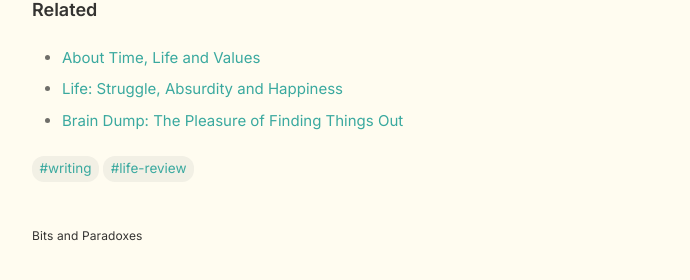
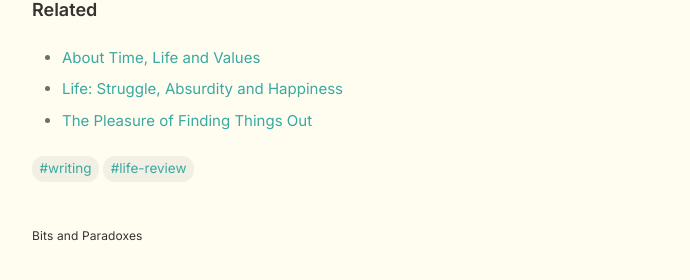
Before and after one commit to NISH1001/NISH1001.github.io, a Jekyll site: the page built from _posts/2024-01-01-2023-life-in-transition-same-different.markdown, in a window 1280 px wide and 900 px high, scrolled down 4472 px. Shown: the part 595-875 px from the top of the window, without its empty margins (293-983 px from the left). Built offline with Jekyll 4.4.1, drawn with Linux system fonts in a browser that asks for light colours; some of the changed text lies outside the part shown.

Commit message:
Update title for pleasure of finding thigns out

```diff
--- a/_posts/2021-06-24-pleasures-of-finding-things.markdown
+++ b/_posts/2021-06-24-pleasures-of-finding-things.markdown
@@ -1,6 +1,6 @@
 ---
 layout: post
-title:  "Brain Dump: The Pleasure of Finding Things Out"
+title:  "The Pleasure of Finding Things Out"
 date:   2021-06-24 00:20:30 +0545
 last_edited_on:   2021-06-24 20:40:00 +0545
 categories: writing
--- a/_posts/2024-01-01-2023-life-in-transition-same-different.markdown
+++ b/_posts/2024-01-01-2023-life-in-transition-same-different.markdown
@@ -78,8 +78,6 @@ One hill after another, a lot of hills. Random hills. And yet, here we are in th
 
 - [[About Time, Life and Values]]
 - [[Life: Struggle, Absurdity and Happiness]]
-- [[Brain Dump: The Pleasure of Finding Things Out]]
-
-
+- [[The Pleasure of Finding Things Out]]
 
 #writing #life-review
```
Also changed, not shown: other parts of _posts/2024-01-01-2023-life-in-transition-same-different.markdown (+1 -1 lines).
